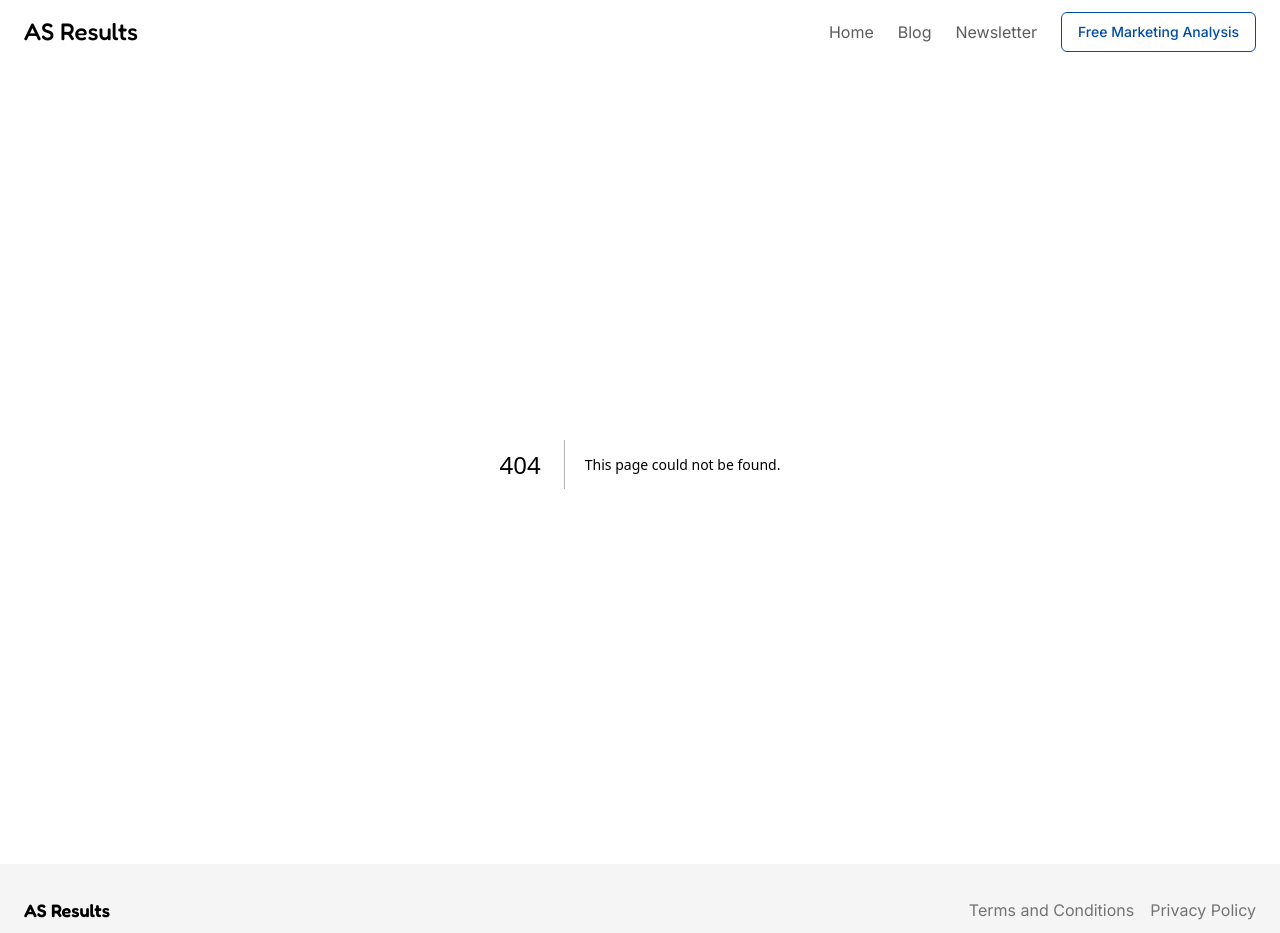
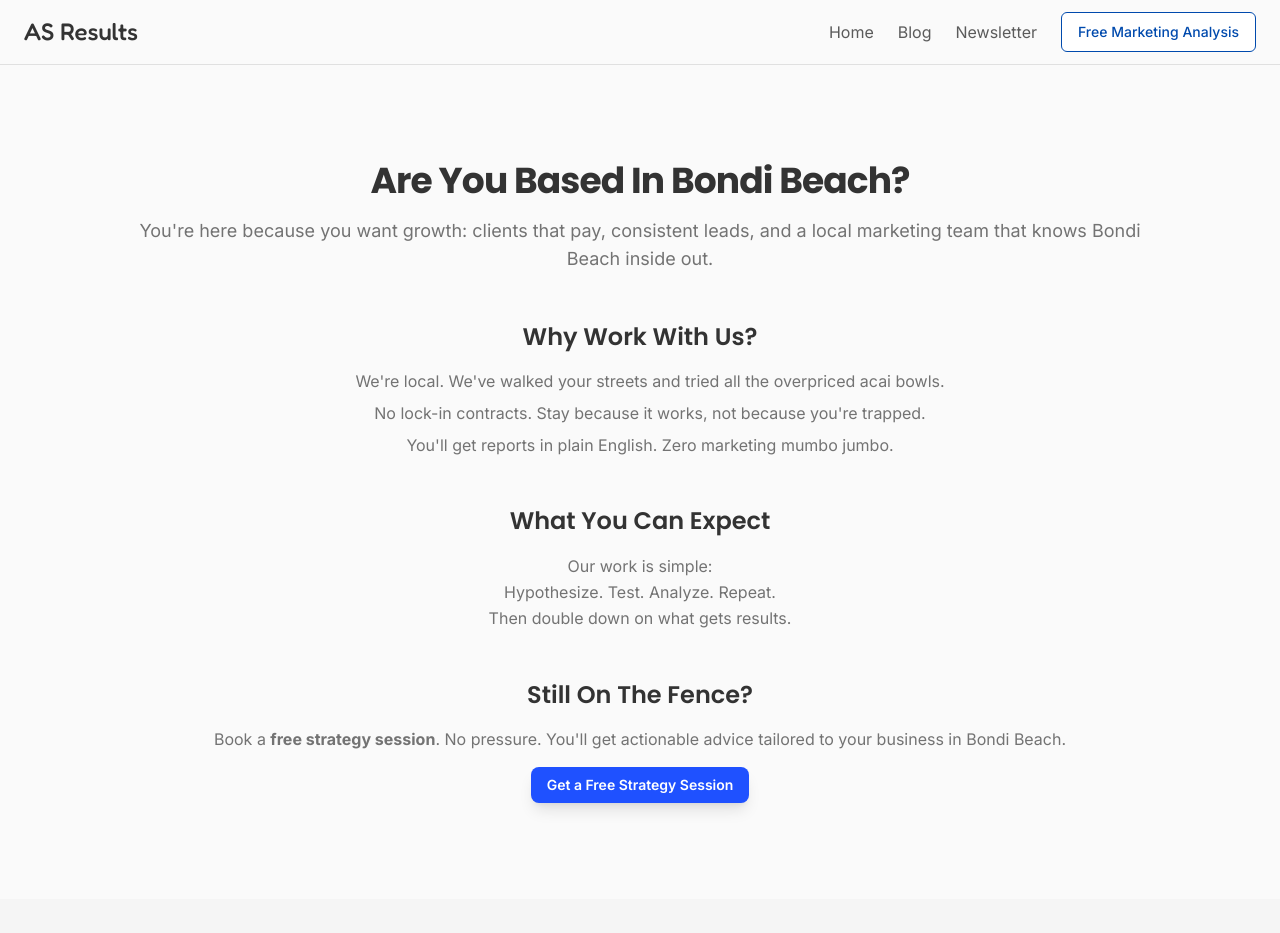
Before and after one commit to AliTheFlop/ASResults, a Next.js app: page /locations/sydney/bondi-beach in a window 1280 px wide. Before the commit this address had no page. Shown: the top 933 px of the page. Built offline with nearby package versions, Linux system fonts and the light colour scheme.

Commit message:
Local SEO Stuff

```diff
--- /dev/null
+++ b/app/locations/sydney/[slug]/page.jsx
@@ -0,0 +1,130 @@
+// File: app/locations/sydney/[slug]/page.jsx
+
+import Link from "next/link";
+
+// Static routes for local SEO pre-rendering
+export async function generateStaticParams() {
+    return [
+        { slug: "parramatta" },
+        { slug: "parramatta" },
+        { slug: "bondi" },
+        { slug: "manly" },
+        { slug: "surry-hills" },
+        { slug: "chatswood" },
+        { slug: "cronulla" },
+        { slug: "liverpool" },
+        { slug: "the-rocks" },
+        { slug: "darling-harbour" },
+    ];
+}
+
+// SEO Metadata per location
+export async function generateMetadata({ params }) {
+    const prettyName = params.slug
+        .replace(/-/g, " ")
+        .replace(/\b\w/g, (c) => c.toUpperCase());
+
+    const title = `${prettyName} Digital Marketing | AS Results`;
+    const description = `Local digital marketing for businesses in ${prettyName}, Sydney.`;
+
+    return {
+        title,
+        description,
+        openGraph: {
+            title,
+            description,
+            url: `https://www.asresults.com.au/locations/sydney/${params.slug}`,
+        },
+        other: {
+            "script:ld+json": JSON.stringify({
+                "@context": "https://schema.org",
+                "@type": "LocalBusiness",
+                name: "AS Results",
+                url: `https://www.asresults.com.au/locations/sydney/${params.slug}`,
+                areaServed: {
+                    "@type": "City",
+                    name: prettyName,
+                },
+                description: `Digital marketing agency serving ${prettyName}, Sydney.`,
+            }),
+        },
+    };
+}
+
+export default function LocationPage({ params }) {
+    const prettyName = params.slug
+        .replace(/-/g, " ")
+        .replace(/\b\w/g, (c) => c.toUpperCase());
+
+    return (
+        <section className="py-16 md:py-24 bg-[#FAFAFA] border-t border-[#E0E0E0]">
+            <div className="container mx-auto px-4 md:px-6">
+                <div className="max-w-5xl mx-auto text-center mb-12">
+                    <h1 className="font-heading text-3xl md:text-4xl font-bold tracking-tight mb-4">
+                        Are You Based In {prettyName}?
+                    </h1>
+                    <p className="font-body text-muted-foreground text-lg">
+                        You&apos;re here because you want growth: clients that
+                        pay, consistent leads, and a local marketing team that
+                        knows {prettyName} inside out.
+                    </p>
+                </div>
+
+                <div className="max-w-4xl mx-auto space-y-12 text-center">
+                    <div className="space-y-4">
+                        <h2 className="font-heading text-2xl font-semibold">
+                            Why Work With Us?
+                        </h2>
+                        <ul className="list-none pl-5 text-muted-foreground space-y-2 font-body">
+                            <li>
+                                We&apos;re local. We&apos;ve walked your streets
+                                and tried all the overpriced acai bowls.
+                            </li>
+                            <li>
+                                No lock-in contracts. Stay because it works, not
+                                because you&apos;re trapped.
+                            </li>
+                            <li>
+                                You&apos;ll get reports in plain English. Zero
+                                marketing mumbo jumbo.
+                            </li>
+                        </ul>
+                    </div>
+
+                    <div className="space-y-4">
+                        <h2 className="font-heading text-2xl font-semibold">
+                            What You Can Expect
+                        </h2>
+                        <p className="text-muted-foreground font-body leading-relaxed">
+                            Our work is simple:
+                            <br />
+                            Hypothesize. Test. Analyze. Repeat.
+                            <br />
+                            Then double down on what gets results.
+                        </p>
+                    </div>
+
+                    <div className="space-y-4">
+                        <h2 className="font-heading text-2xl font-semibold">
+                            Still On The Fence?
+                        </h2>
+                        <p className="text-muted-foreground font-body">
+                            Book a <strong>free strategy session</strong>. No
+                            pressure. You&apos;ll get actionable advice tailored
+                            to your business in {prettyName}.
+                        </p>
+
+                        <div className="mt-8">
+                            <Link
+                                href="/free-marketing-analysis"
+                                className="inline-block bg-[#1F51FF] text-white font-semibold py-2 px-4 text-sm rounded-lg shadow-lg hover:bg-[#003a88] transition"
+                            >
+                                Get a Free Strategy Session
+                            </Link>
+                        </div>
+                    </div>
+                </div>
+            </div>
+        </section>
+    );
+}
--- a/components/layout/Footer.jsx
+++ b/components/layout/Footer.jsx
@@ -3,17 +3,32 @@ import Link from "next/link";
 const Footer = () => {
     const currentYear = new Date().getFullYear();
 
+    const sydneySpots = [
+        { name: "Parramatta", slug: "sydney/parramatta" },
+        { name: "Bondi Beach", slug: "sydney/bondi-beach" },
+        { name: "Newtown", slug: "sydney/newtown" },
+        { name: "Manly", slug: "sydney/manly" },
+        { name: "Surry Hills", slug: "sydney/surry-hills" },
+        { name: "Chatswood", slug: "sydney/chatswood" },
+        { name: "Cronulla", slug: "sydney/cronulla" },
+        { name: "Liverpool", slug: "sydney/liverpool" },
+        { name: "The Rocks", slug: "sydney/the-rocks" },
+        { name: "Darling Harbour", slug: "sydney/darling-harbour" },
+    ];
+
     return (
-        <footer className="bg-muted">
+        <footer className="bg-muted text-sm">
             <div className="container mx-auto px-4 md:px-6 py-8">
-                <div className="flex flex-col md:flex-row justify-between items-center">
+                <div className="flex flex-col md:flex-row justify-between items-start gap-6">
+                    {/* Brand */}
                     <div>
                         <span className="text-lg font-semibold font-logo">
                             AS Results
                         </span>
                     </div>
 
-                    <div className="mt-4 md:mt-0">
+                    {/* Links + Locations */}
+                    <div className="flex flex-col md:flex-row gap-6">
                         <ul className="flex space-x-4">
                             <li>
                                 <a
@@ -32,6 +47,28 @@ const Footer = () => {
                                 </a>
                             </li>
                         </ul>
+
+                        {/* Locations Dropdown */}
+                        <details className="text-muted-foreground group">
+                            <summary className="cursor-pointer hover:text-foreground transition-colors list-none font-medium">
+                                Locations We Serve
+                                <span className="ml-1 group-open:rotate-90 transition-transform inline-block">
+                                    ›
+                                </span>
+                            </summary>
+                            <ul className="mt-2 space-y-1 pl-4">
+                                {sydneySpots.map((spot) => (
+                                    <li key={spot.slug}>
+                                        <Link
+                                            href={`/locations/${spot.slug}`}
+                                            className="hover:underline"
+                                        >
+                                            {spot.name}
+                                        </Link>
+                                    </li>
+                                ))}
+                            </ul>
+                        </details>
                     </div>
                 </div>
             </div>
--- a/components/layout/Header.jsx
+++ b/components/layout/Header.jsx
@@ -104,7 +104,7 @@ const Header = () => {
                         </Link>
                         <Link
                             href="/newsletter"
-                            className="text-foreground/80 hover:text-foreground transition-colors"
+                            className="block px-3 py-2 rounded-md text-base font-medium hover:bg-muted"
                         >
                             Newsletter
                         </Link>
--- a/components/sections/Agitate.jsx
+++ b/components/sections/Agitate.jsx
@@ -17,7 +17,7 @@ const Agitate = () => {
                         <div className="bg-background rounded-lg p-6 shadow-sm transition-all hover:shadow-md border hover:border-brand">
                             <div className="flex flex-col items-center gap-4 mb-4">
                                 <Clock className="h-8 w-8 text-brand" />
-                                <h3 className="text-accent font-heading text-xl font-semibold text-center">
+                                <h3 className="text-brand-dark font-heading text-xl font-semibold text-center">
                                     Do Everything Yourself?
                                 </h3>
                             </div>
@@ -32,7 +32,7 @@ const Agitate = () => {
                         <div className="bg-background rounded-lg p-6 shadow-sm transition-all hover:shadow-md border hover:border-brand">
                             <div className="flex flex-col items-center gap-4 mb-4">
                                 <UserX className="h-8 w-8 text-brand" />
-                                <h3 className="text-accent font-heading text-xl font-semibold text-center">
+                                <h3 className="text-brand-dark font-heading text-xl font-semibold text-center">
                                     Hire New Staff?
                                 </h3>
                             </div>
@@ -50,7 +50,7 @@ const Agitate = () => {
                         <div className="bg-background rounded-lg p-6 shadow-sm transition-all hover:shadow-md border hover:border-brand">
                             <div className="flex flex-col items-center gap-4 mb-4">
                                 <AlertCircle className="h-8 w-8 text-brand" />
-                                <h3 className="text-accent font-heading  text-xl font-semibold text-center">
+                                <h3 className="text-brand-dark font-heading  text-xl font-semibold text-center">
                                     Hire An Agency?
                                 </h3>
                             </div>
--- a/components/sections/ContactCTA.jsx
+++ b/components/sections/ContactCTA.jsx
@@ -15,7 +15,7 @@ const ContactCTA = () => {
                         size="lg"
                         variant="brand"
                         asChild
-                        className="group bg-accent text-white"
+                        className="group border-white border text-white mt-12"
                     >
                         <Link href="/free-marketing-analysis">
                             Get in Touch{" "}
--- a/components/sections/Hero.jsx
+++ b/components/sections/Hero.jsx
@@ -7,10 +7,10 @@ import { motion } from "framer-motion";
 
 const Hero = () => {
     return (
-        <section className="relative">
+        <section className="relative min-h-[70vh] flex items-center justify-center">
             <div className="absolute inset-0 -z-10" />
 
-            <div className="container mx-auto px-4 md:px-6 py-24 md:py-32">
+            <div className="container mx-auto my-auto px-4 md:px-6 ">
                 <motion.div
                     initial={{ opacity: 0, y: 50 }}
                     animate={{ opacity: 1, y: 0 }}
@@ -54,12 +54,12 @@ const Hero = () => {
                         <div className="flex flex-col sm:flex-row items-center justify-center gap-4">
                             <Button
                                 size="lg"
-                                className="font-body px-8 py-6 text-lg bg-[#1F51FF] text-white hover:bg-[#003a88]"
+                                className="font-body font-bold px-8 py-6 text-lg bg-[#1F51FF] text-white hover:bg-[#003a88]"
                                 asChild
                                 variant="brand"
                             >
                                 <Link href="/free-marketing-analysis">
-                                    Yes, I Want That!
+                                    Get A Free Marketing Analysis
                                 </Link>
                             </Button>
                         </div>
--- a/components/sections/Solution.jsx
+++ b/components/sections/Solution.jsx
@@ -19,7 +19,7 @@ const Solution = () => {
                                     <Shield className="h-7 w-7 text-blue-600 dark:text-blue-400" />
                                 </div>
                                 <div>
-                                    <h3 className="text-accent font-heading text-xl font-semibold mb-2">
+                                    <h3 className="text-brand-dark font-heading text-xl font-semibold mb-2">
                                         Guarantee
                                     </h3>
                                     <p className="font-body text-muted-foreground">
@@ -38,7 +38,7 @@ const Solution = () => {
                                     <MapPin className="h-7 w-7 text-emerald-600 dark:text-emerald-400" />
                                 </div>
                                 <div>
-                                    <h3 className="text-accent font-heading  text-xl font-semibold mb-2">
+                                    <h3 className="text-brand-dark font-heading  text-xl font-semibold mb-2">
                                         Local
                                     </h3>
                                     <p className="font-body text-muted-foreground">
@@ -57,7 +57,7 @@ const Solution = () => {
                                     <Target className="h-7 w-7 text-purple-600 dark:text-purple-400" />
                                 </div>
                                 <div>
-                                    <h3 className="text-accent font-heading  text-xl font-semibold mb-2">
+                                    <h3 className="text-brand-dark font-heading  text-xl font-semibold mb-2">
                                         Results
                                     </h3>
                                     <p className="font-body text-muted-foreground">
@@ -74,7 +74,7 @@ const Solution = () => {
                                     <Briefcase className="h-7 w-7 text-amber-600 dark:text-amber-400" />
                                 </div>
                                 <div>
-                                    <h3 className="text-accent font-heading text-xl font-semibold mb-2">
+                                    <h3 className="text-brand-dark font-heading text-xl font-semibold mb-2">
                                         Specialization
                                     </h3>
                                     <p className="font-body text-muted-foreground">
```
